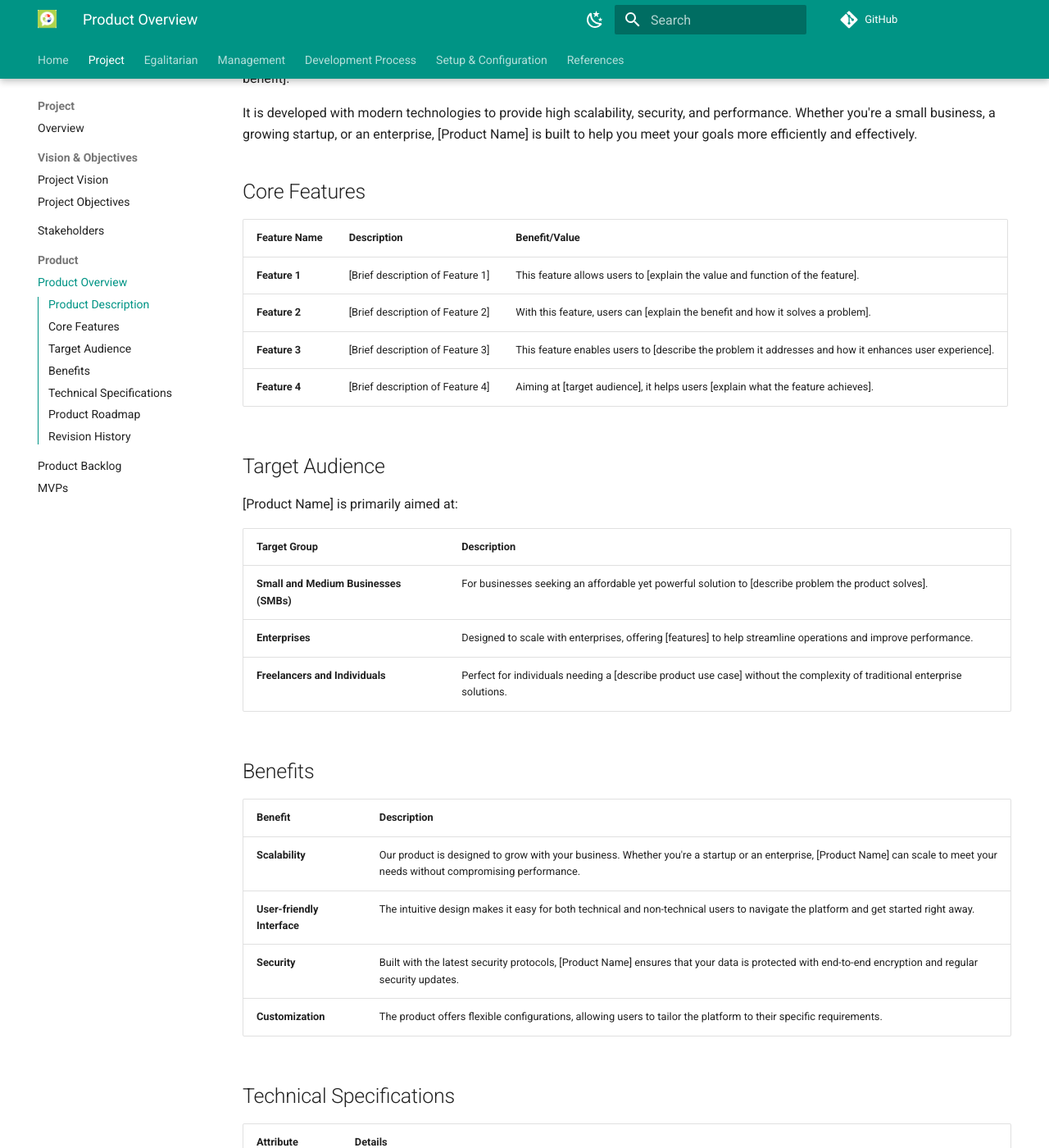
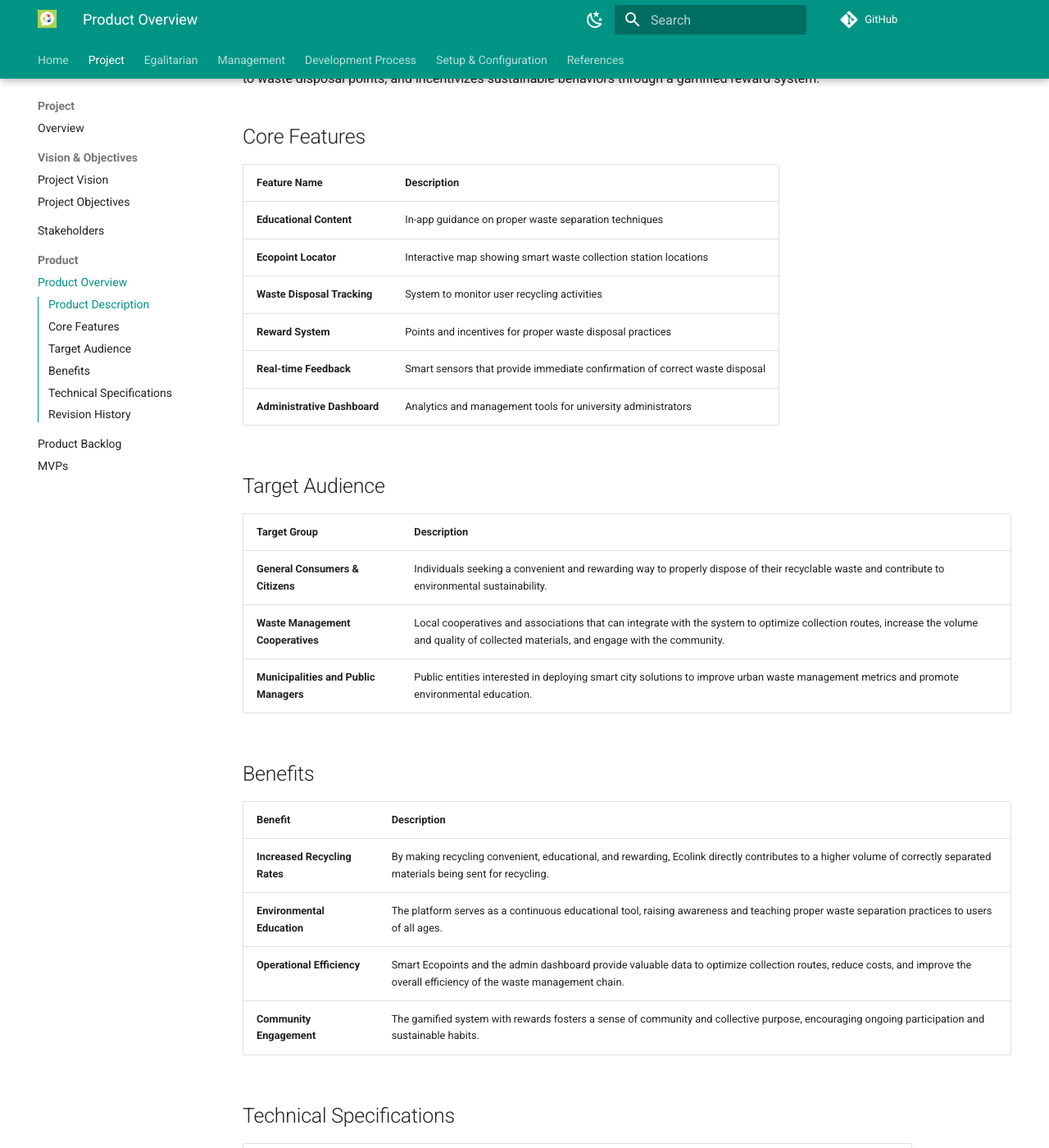
Before and after one commit to ErasmusEgalitarian/ecolink-docs, an MkDocs documentation site: the page built from docs/project/product/overview.md, in a window 1280 px wide and 1400 px high, scrolled down 312 px. Shown: the whole window at 82% size. Built offline with MkDocs 1.6.1 and Material for MkDocs 9.7.7, drawn with Linux system fonts in a browser that asks for light colours; comment, search, counter and statistics services are not loaded; some of the changed text lies outside the part shown.

Commit message:
update project and product overview

```diff
--- a/docs/project/product/overview.md
+++ b/docs/project/product/overview.md
@@ -4,59 +4,53 @@
 
 ## Product Description
 
-The [Product Name] is a cutting-edge solution designed to address [insert the core problem your product solves]. With its advanced features and user-centric design, the product offers a seamless experience that aims to improve [insert the target user's main benefit].
-
-It is developed with modern technologies to provide high scalability, security, and performance. Whether you're a small business, a growing startup, or an enterprise, [Product Name] is built to help you meet your goals more efficiently and effectively.
+Ecolink is an integrated system combining a mobile application and smart waste collection stations (ecopoints) designed to promote proper waste separation and recycling in university environments. The solution educates users, provides convenient access to waste disposal points, and incentivizes sustainable behaviors through a gamified reward system.
 
 ## Core Features
 
-| Feature Name        | Description                      | Benefit/Value                                                                                          |
-| ------------------- | -------------------------------- | ------------------------------------------------------------------------------------------------------ |
-| **Feature 1** | [Brief description of Feature 1] | This feature allows users to [explain the value and function of the feature].                          |
-| **Feature 2** | [Brief description of Feature 2] | With this feature, users can [explain the benefit and how it solves a problem].                        |
-| **Feature 3** | [Brief description of Feature 3] | This feature enables users to [describe the problem it addresses and how it enhances user experience]. |
-| **Feature 4** | [Brief description of Feature 4] | Aiming at [target audience], it helps users [explain what the feature achieves].                       |
+| Feature Name        | Description                      |
+| ------------------- | -------------------------------- |
+| **Educational Content** | In-app guidance on proper waste separation techniques | This feature allows users to [explain the value and function of the feature].|
+| **Ecopoint Locator** | Interactive map showing smart waste collection station locations |
+| **Waste Disposal Tracking** | System to monitor user recycling activities |
+| **Reward System**| Points and incentives for proper waste disposal practices |
+| **Real-time Feedback**  | Smart sensors that provide immediate confirmation of correct waste disposal |
+| **Administrative Dashboard** | Analytics and management tools for university administrators |
 
 ## Target Audience
 
-[Product Name] is primarily aimed at:
-
 | Target Group                                 | Description                                                                                                               |
 | -------------------------------------------- | ------------------------------------------------------------------------------------------------------------------------- |
-| **Small and Medium Businesses (SMBs)** | For businesses seeking an affordable yet powerful solution to [describe problem the product solves].                      |
-| **Enterprises**                        | Designed to scale with enterprises, offering [features] to help streamline operations and improve performance.            |
-| **Freelancers and Individuals**        | Perfect for individuals needing a [describe product use case] without the complexity of traditional enterprise solutions. |
+| **General Consumers & Citizens** | Individuals seeking a convenient and rewarding way to properly dispose of their recyclable waste and contribute to environmental sustainability.                      |
+| **Waste Management Cooperatives**        | Local cooperatives and associations that can integrate with the system to optimize collection routes, increase the volume and quality of collected materials, and engage with the community. |
+|**Municipalities and Public Managers**| Public entities interested in deploying smart city solutions to improve urban waste management metrics and promote environmental education. |
 
 ## Benefits
 
 | Benefit                           | Description                                                                                                                                                                  |
 | --------------------------------- | ---------------------------------------------------------------------------------------------------------------------------------------------------------------------------- |
-| **Scalability**             | Our product is designed to grow with your business. Whether you're a startup or an enterprise, [Product Name] can scale to meet your needs without compromising performance. |
-| **User-friendly Interface** | The intuitive design makes it easy for both technical and non-technical users to navigate the platform and get started right away.                                           |
-| **Security**                | Built with the latest security protocols, [Product Name] ensures that your data is protected with end-to-end encryption and regular security updates.                        |
-| **Customization**           | The product offers flexible configurations, allowing users to tailor the platform to their specific requirements.                                                            |
+| **Increased Recycling Rates**             |By making recycling convenient, educational, and rewarding, Ecolink directly contributes to a higher volume of correctly separated materials being sent for recycling. |
+| **Environmental Education** | The platform serves as a continuous educational tool, raising awareness and teaching proper waste separation practices to users of all ages.                                           |
+| **Operational Efficiency**                | Smart Ecopoints and the admin dashboard provide valuable data to optimize collection routes, reduce costs, and improve the overall efficiency of the waste management chain.                        |
+| **Community Engagement**           | The gamified system with rewards fosters a sense of community and collective purpose, encouraging ongoing participation and sustainable habits.                                                            |
 
 ## Technical Specifications
 
 | Attribute                   | Details                                                                                                                                                                                                                                                                             |
 | --------------------------- | ----------------------------------------------------------------------------------------------------------------------------------------------------------------------------------------------------------------------------------------------------------------------------------- |
-| **Platform**          | Web-based application (with mobile app available on iOS/Android).                                                                                                                                                                                                                   |
-| **Technology Stack**  | Frontend: [Frontend technologies used, e.g., React, Vue.js]`<br>` Backend: [Backend technologies used, e.g., Node.js, Python] `<br>` Database: [Database technologies, e.g., PostgreSQL, MongoDB] `<br>` Hosting: [Hosting provider or architecture, e.g., AWS, Google Cloud] |
-| **Supported Devices** | Desktop (Windows, macOS), Mobile (iOS, Android)                                                                                                                                                                                                                                     |
-
-## Product Roadmap
-
-| Quarter      | Milestones                                                                                                                 |
-| ------------ | -------------------------------------------------------------------------------------------------------------------------- |
-| **Q1** | Initial Launch: Full-feature release.`<br>` User onboarding and initial feedback collection.                             |
-| **Q2** | Feature Expansion: Enhanced reporting and analytics.`<br>` Mobile app improvements.                                      |
-| **Q3** | Integration & Automation: API integrations with popular platforms.`<br>` Workflow automation and advanced user settings. |
-| **Q4** | Enterprise Features: Enterprise-level scalability.`<br>` Additional security features and compliance updates.            |
+| **Platform**          | Mobile application (iOS and Android) and Web-based administrative dashboard.                                                                                                                                                                                                                   |
+| **Technology Stack**  | Frontend: React Native (Mobile App), React (Web Dashboard)
+Backend: Node.js with Express.js framework
+Database: MongoDB
+Hardware: IoT devices with Arduino/Raspberry Pi
+Hosting: AWS (Amazon Web Services) |
+| **Supported Devices** | Smartphones (iOS 14+, Android 10+), Web browsers (Chrome, Safari, Firefox, Edge).                                                                                                                                                                                                                                     |
 
 ## Revision History
 
 | Date       | Version | Changes                           | Authors |
 | ---------- | ------- | --------------------------------- | ------- |
 | 2025-03-28 | 0.1     | Document creation                 | [Cainã Freitas](https://github.com/freitasc) and [Lucas Antunes](https://github.com/LucasGSAntunes)        |
+| 25/08/2025 | 0.2     | Update document                   | [Vinícius Rufino](https://github.com/RufinoVfR)                                                            |
 
 [← Back to Main Page](../../index.md)
```
Also changed, not shown: docs/project/overview.md (+12 -2 lines).
